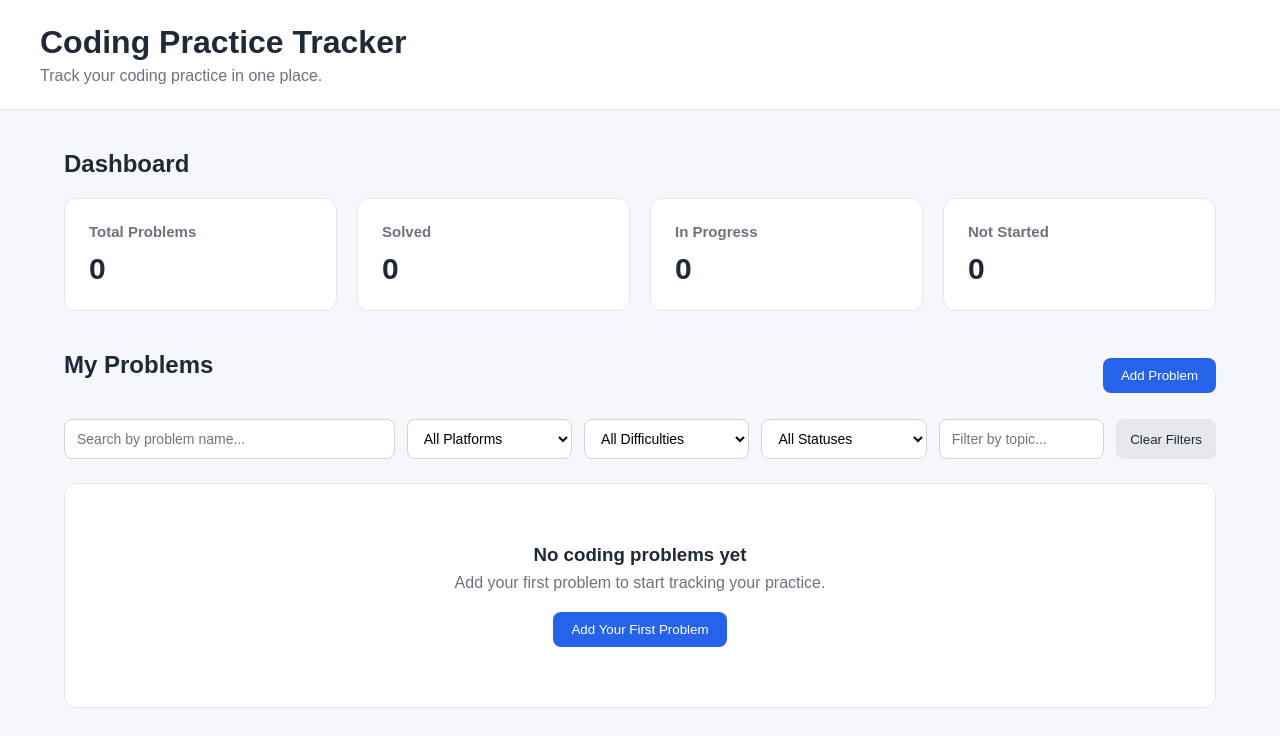
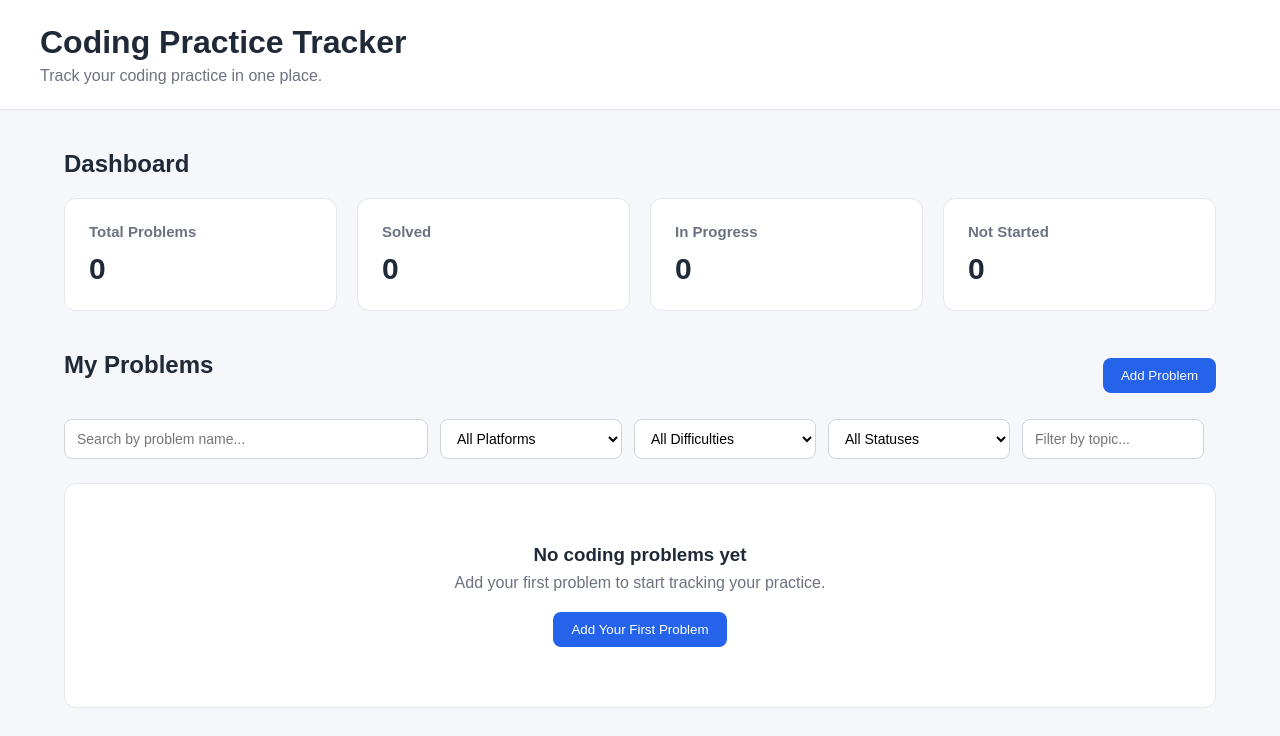
Before and after one commit to Ateefa-Syed/coding-practice-tracker, a React (Vite) app: page / in a window 1280 px wide. Shown: the top 736 px of the page. Built offline with nearby package versions, Linux system fonts and the light colour scheme.

Commit message:
Show clear filters only when needed

```diff
--- a/src/App.jsx
+++ b/src/App.jsx
@@ -254,12 +254,18 @@ function App() {
                 }
               />
 
+              {(searchTerm ||
+  platformFilter ||
+  difficultyFilter ||
+  statusFilter ||
+  topicFilter) && (
     <button
       type="button"
       onClick={clearFilters}
     >
       Clear Filters
     </button>
+)}
             </div>
 
             {problems.length === 0 ? (
```
Lines whose indentation alone changed are shown as unchanged.
